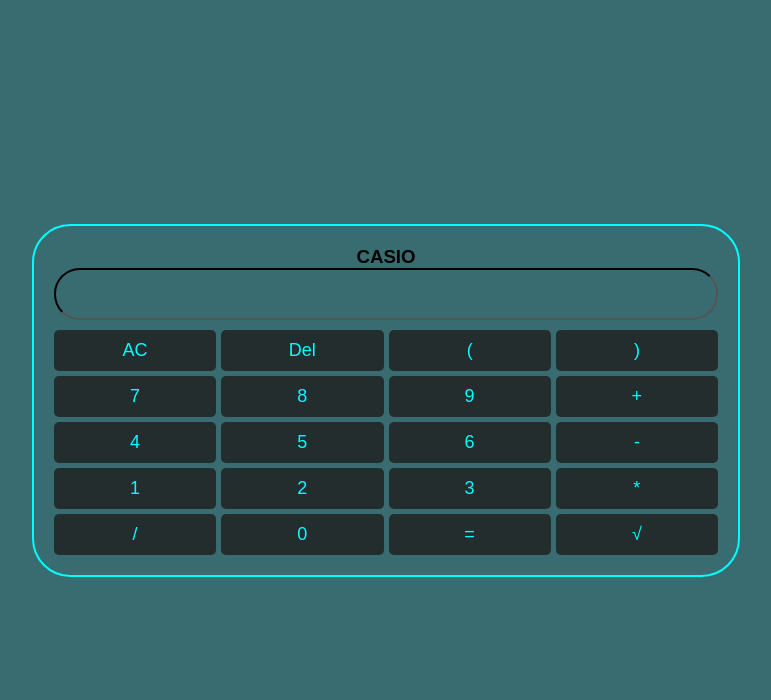
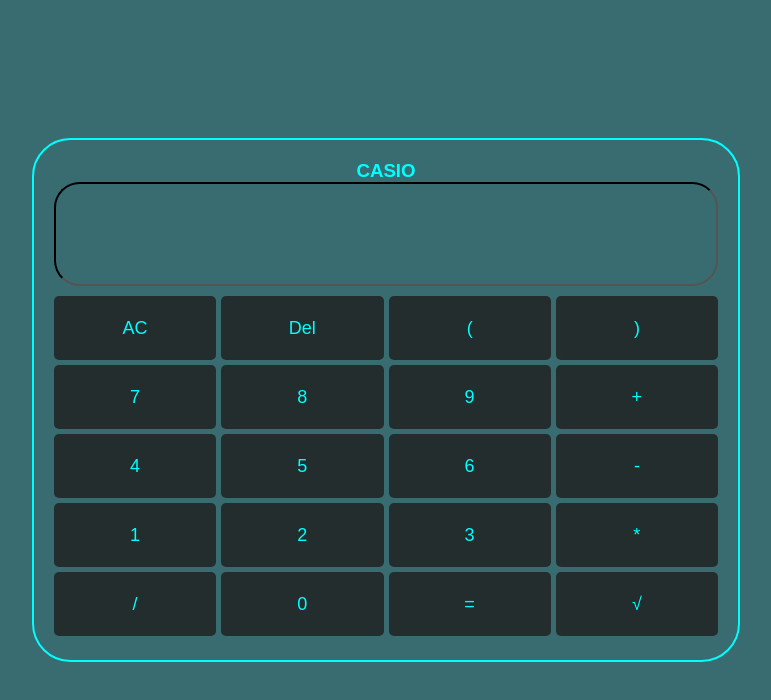
Before and after one commit to ranjanthisside/Homework-6-calculator, a plain HTML site: page index.html in a window 1280 px wide. Shown: the whole page, without its empty margins (254-1025 px from the left). Drawn offline with Linux system fonts and the light colour scheme.

Commit message:
done some size improvements like changed the button height , changed the calculator hei ght  and changed the color of company name from blac k to aqua

```diff
--- a/style.css
+++ b/style.css
@@ -11,6 +11,7 @@
   }
 
   .calculator {
+    height: 60vh;
     border: 2px solid aqua;
     border-radius: 3vw;
     padding: 20px;
@@ -18,11 +19,13 @@
   }
 
   #company{
+    color: aqua;
     margin: 0%;
     padding: 0%;
   }
 
   #display {
+    height: 10vh;
     width: 50vw;
     margin-bottom: 10px;
     /* margin: 10px; */
@@ -40,6 +43,7 @@
   }
 
   button {
+    height: 8vh;
     padding: 10px;
     font-size: 18px;
     border: none;
```
